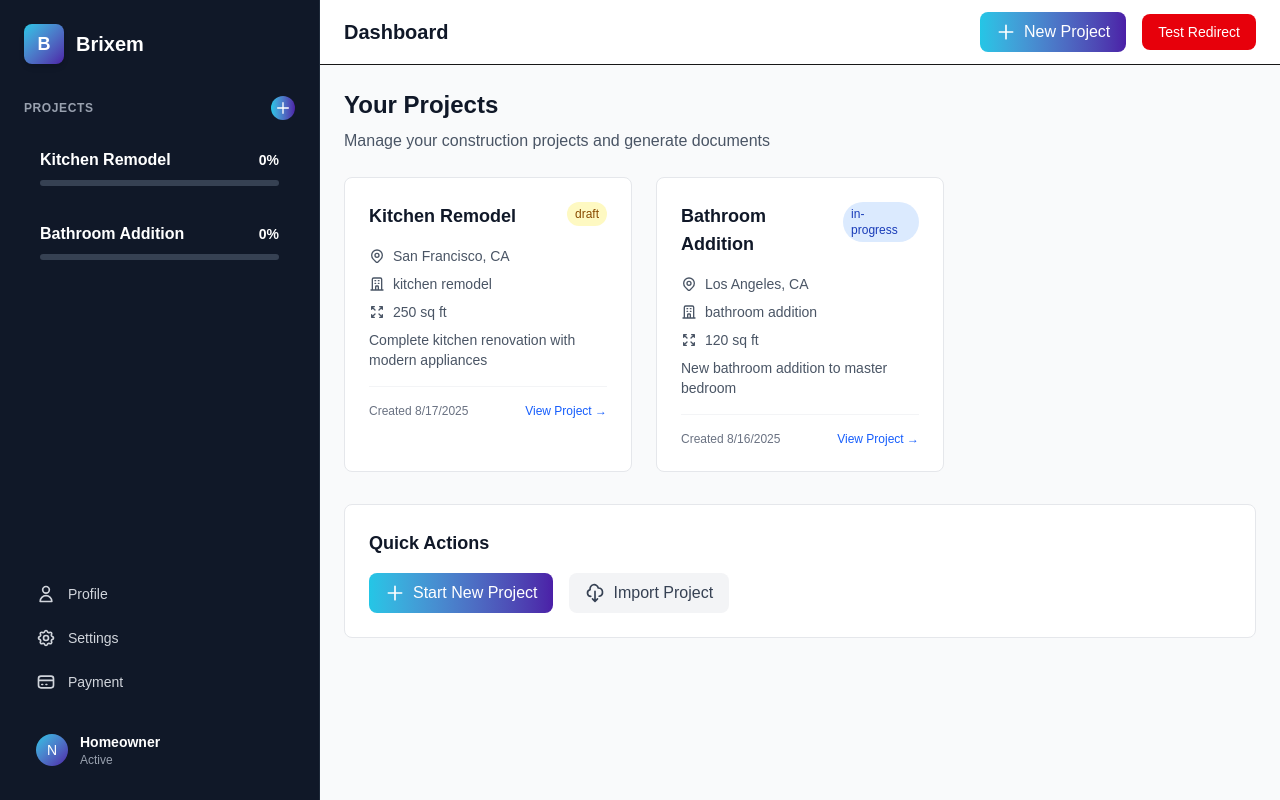
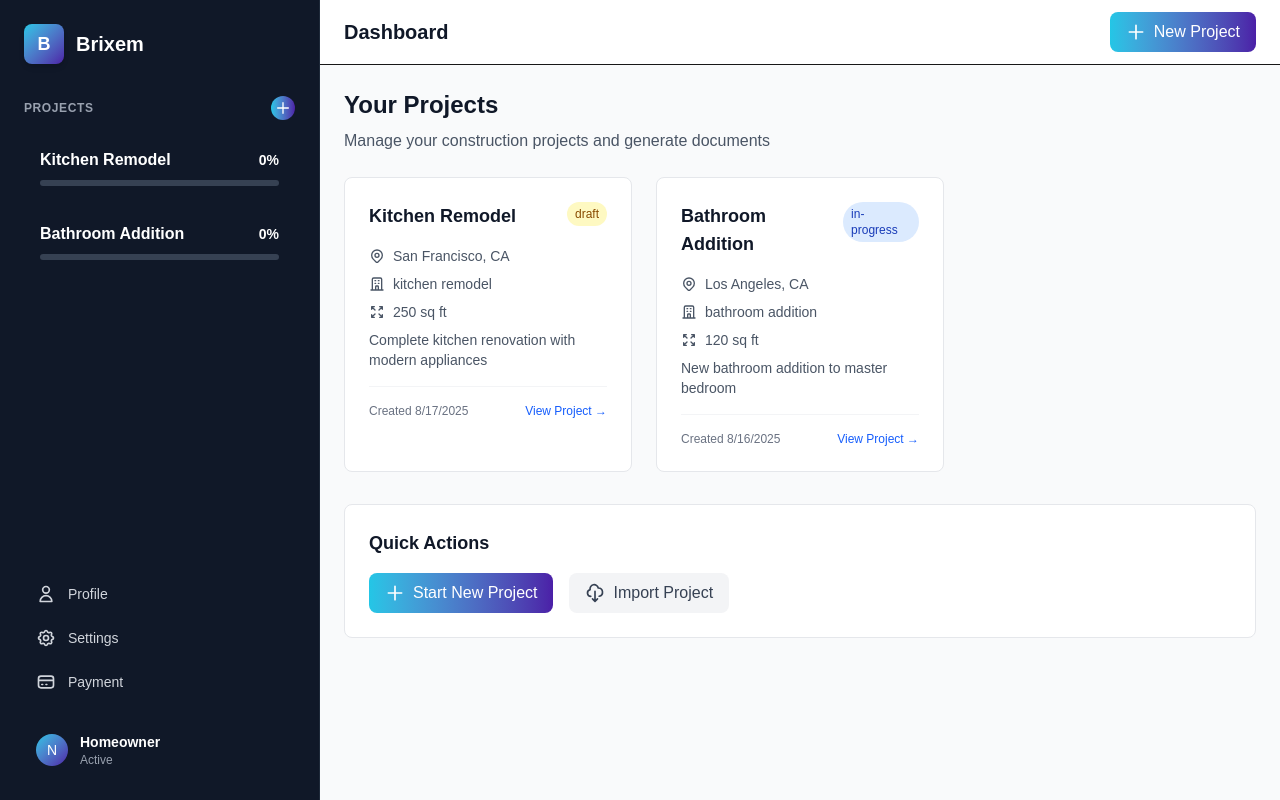
Before and after one commit to matiniy/Brixem-AI, a Next.js app: page /dashboard/homeowner in a window 1280 px wide. Built offline with nearby package versions, Linux system fonts and the light colour scheme.

Commit message:
Remove Test Redirect button from dashboard header - clean up debugging elements

```diff
--- a/src/app/dashboard/homeowner/page.tsx
+++ b/src/app/dashboard/homeowner/page.tsx
@@ -161,17 +161,6 @@ export default function HomeownerDashboard() {
                   </svg>
                   <span className="hidden sm:inline">New Project</span>
                 </button>
-
-                {/* Test redirect button for debugging */}
-                <button
-                  onClick={() => {
-                    console.log('Test redirect button clicked');
-                    window.location.href = '/dashboard/project/test-123';
-                  }}
-                  className="px-4 py-2 bg-red-600 text-white rounded-lg hover:bg-red-700 transition text-sm"
-                >
-                  Test Redirect
-                </button>
               </div>
             </div>
           </div>
```
